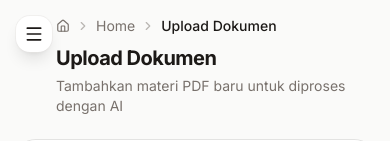
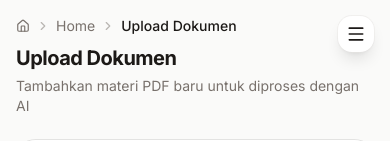
Before and after one commit to Ferdiana07/SINAUWU, a Next.js app: page /dashboard/upload in a window 390 px wide. Shown: the top 141 px of the page. Built offline with nearby package versions, Linux system fonts and the light colour scheme; no server answers.

Commit message:
responsiv

```diff
--- a/src/components/sidebar.tsx
+++ b/src/components/sidebar.tsx
@@ -90,10 +90,10 @@ export function Sidebar() {
 
   return (
     <>
-      {/* Mobile Menu Button - Only visible on mobile */}
+      {/* Mobile Menu Button - Only visible on mobile (RIGHT side) */}
       <button
         onClick={() => setIsMobileOpen(true)}
-        className="fixed left-4 top-4 z-30 rounded-lg bg-card p-2 shadow-lg ring-1 ring-border/50 lg:hidden"
+        className="fixed right-4 top-4 z-30 rounded-lg bg-card p-2 shadow-lg ring-1 ring-border/50 lg:hidden"
         aria-label="Open menu"
       >
         <Menu className="h-5 w-5" />
--- a/src/components/top-header.tsx
+++ b/src/components/top-header.tsx
@@ -33,7 +33,7 @@ export function TopHeader({
   }
 
   return (
-    <header className="mb-6 flex flex-col gap-3 sm:flex-row sm:items-center sm:justify-between pl-10 lg:pl-0">
+    <header className="mb-6 flex flex-col gap-3 sm:flex-row sm:items-center sm:justify-between">
       <div className="flex-1">
         {/* Breadcrumbs */}
         <nav className="mb-2 flex items-center gap-1.5 text-sm text-muted-foreground flex-wrap">
```
